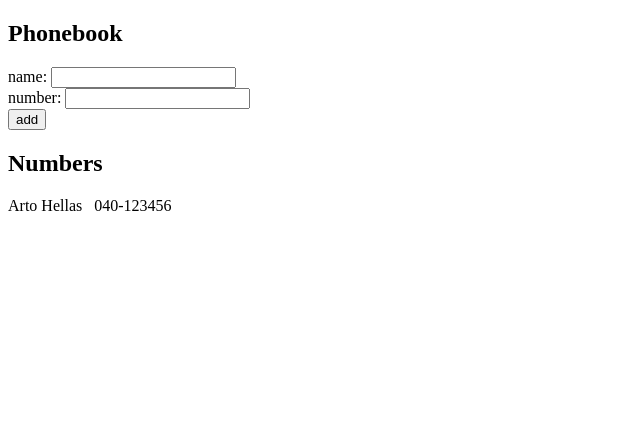
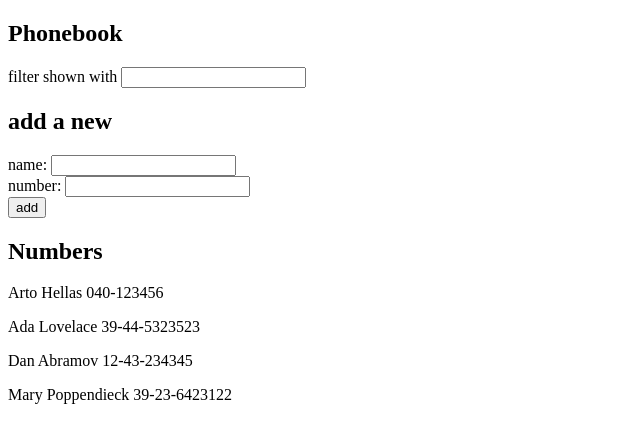
Before and after one commit to BinuraEN/full-stack-open-exercises, a React (Create React App) app in the folder part2/phonebook/: page / in a window 1280 px wide. Shown: the top 442 px of the page, without its empty margins (0-640 px from the left). Built offline with nearby package versions, Linux system fonts and the light colour scheme.

Commit message:
Added exercise 2.9

```diff
--- a/part2/phonebook/src/App.js
+++ b/part2/phonebook/src/App.js
@@ -2,16 +2,23 @@
 
 const App = () => {
   const [persons, setPersons] = useState([
-    { name: "Arto Hellas", number: "040-123456" },
+    { name: "Arto Hellas", number: "040-123456", id: 1 },
+    { name: "Ada Lovelace", number: "39-44-5323523", id: 2 },
+    { name: "Dan Abramov", number: "12-43-234345", id: 3 },
+    { name: "Mary Poppendieck", number: "39-23-6423122", id: 4 },
   ]);
   const [newName, setNewName] = useState("");
   const [newPhoneNumber, setNewPhoneNumber] = useState("");
+  const [filter, setFilter] = useState("");
 
   const handleNameChange = (e) => {
     setNewName(e.target.value);
   };
   const handlePhoneNumberChange = (e) => {
     setNewPhoneNumber(e.target.value);
+  };
+  const handleFilterChange = (e) => {
+    setFilter(e.target.value);
   };
 
   const handleFormSubmit = (e) => {
@@ -31,6 +38,9 @@
   return (
     <div>
       <h2>Phonebook</h2>
+      filter shown with{" "}
+      <input type="text" value={filter} onChange={handleFilterChange} />
+      <h2>add a new</h2>
       <form onSubmit={handleFormSubmit}>
         <div>
           name: <input value={newName} onChange={handleNameChange} />
@@ -43,11 +53,23 @@
         </div>
       </form>
       <h2>Numbers</h2>
-      {persons.map((person) => (
-        <p key={person.name}>
-          {person.name} &nbsp;&nbsp;{person.number}
-        </p>
-      ))}
+      {persons.map((person) => {
+        if (filter.toUpperCase() === "") {
+          return (
+            <p>
+              {person.name} {person.number}
+            </p>
+          );
+        } else {
+          if (person.name.toUpperCase().includes(filter.toUpperCase())) {
+            return (
+              <p>
+                {person.name} {person.number}
+              </p>
+            );
+          } else return null;
+        }
+      })}
     </div>
   );
 };
```
